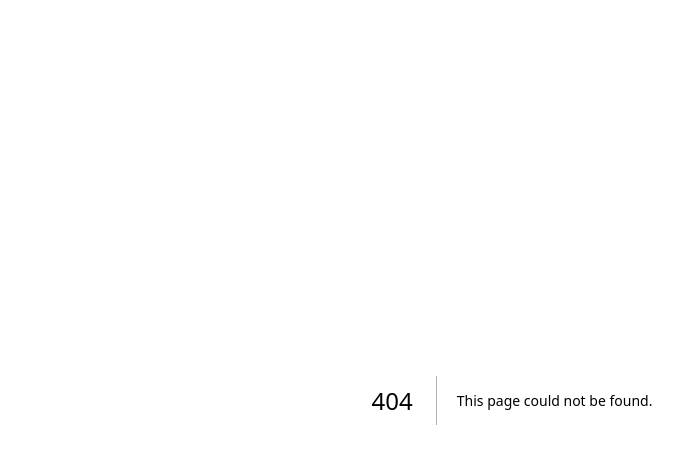
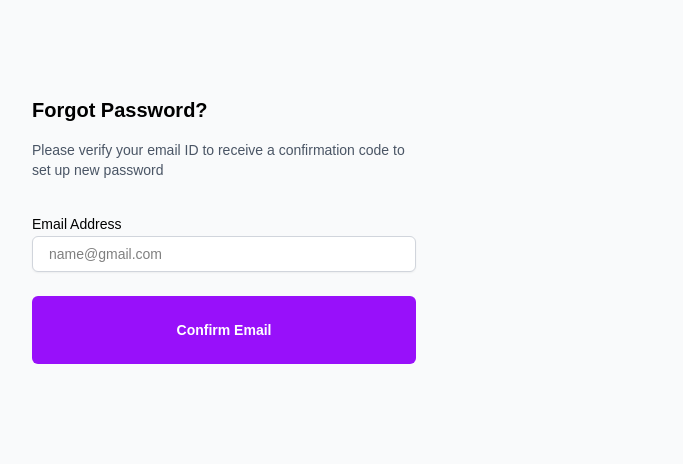
Before and after one commit to fidelis3/Warm-Lead-Sourcer, a Next.js app in the folder frontend/: page /forgot-password in a window 1280 px wide. Before the commit this address had no page. Shown: the top 464 px of the page, without its empty margins (128-811 px from the left). Built offline with nearby package versions, Linux system fonts and the light colour scheme.

Commit message:
complete frontend for the password reset page

```diff
--- /dev/null
+++ b/frontend/app/forgot-password/page.tsx
@@ -0,0 +1,181 @@
+"use client"
+
+import { useState } from "react"
+import { Button } from "@/components/ui/button"
+import { Input } from "@/components/ui/input"
+import Link from "next/link"
+
+export default function AuthFlowPage() {
+  const [step, setStep] = useState(1) // 1: email, 2: verify code, 3: reset password
+  const [email, setEmail] = useState("")
+  const [code, setCode] = useState(["", "", "", ""])
+  const [newPassword, setNewPassword] = useState("")
+  const [confirmPassword, setConfirmPassword] = useState("")
+
+  const handleEmailSubmit = () => {
+    if (email) {
+      setStep(2)
+    }
+  }
+
+  const handleCodeSubmit = () => {
+    if (code.every(digit => digit !== "")) {
+      setStep(3)
+    }
+  }
+
+  const handleCodeChange = (index: number, value: string) => {
+    if (value.length <= 1) {
+      const newCode = [...code]
+      newCode[index] = value
+      setCode(newCode)
+
+      // Auto-focus next input
+      if (value && index < 3) {
+        const nextInput = document.getElementById(`code-${index + 1}`)
+        nextInput?.focus()
+      }
+    }
+  }
+
+  const handlePasswordSubmit = () => {
+    if (newPassword && confirmPassword && newPassword === confirmPassword) {
+      // Handle password reset logic here
+      console.log("Password reset successful")
+    }
+  }
+
+  return (
+    <div className="min-h-screen bg-gray-50 p-8">
+      <div className="ml-8 max-w-sm pt-16 lg:ml-32">
+        {/* Step 1: Forgot Password - Email Entry */}
+        {step === 1 && (
+          <div className="space-y-8">
+            <div>
+              <h1 className="mb-4 text-xl font-bold text-black">Forgot Password?</h1>
+              <p className="text-sm text-gray-600">
+                Please verify your email ID to receive a confirmation code to set up new password
+              </p>
+            </div>
+
+            <div className="space-y-6">
+              <div className="space-y-2">
+                <label htmlFor="forgot-email" className="text-sm  font-medium text-black">
+                  Email Address
+                </label>
+                <Input
+                  id="forgot-email"
+                  type="email"
+                  value={email}
+                  onChange={(e) => setEmail(e.target.value)}
+                  placeholder="name@gmail.com"
+                  className="w-full text-black rounded-md border border-gray-300 bg-white px-4 py-3 text-sm"
+                />
+              </div>
+
+              <Button
+                onClick={handleEmailSubmit}
+                className="w-full rounded-md bg-purple-600 py-6 text-sm font-semibold text-white hover:bg-purple-700"
+              >
+                Confirm Email
+              </Button>
+            </div>
+          </div>
+        )}
+
+        {/* Step 2: Verify Email - Code Entry */}
+        {step === 2 && (
+          <div className="space-y-8">
+            <div>
+              <h2 className="mb-3 text-xl font-bold text-black">Verify email address</h2>
+              <p className="text-sm text-black">
+                verification code sent to <span className="text-purple-600">{email}</span>
+              </p>
+            </div>
+
+            <div className="space-y-6">
+              <div className="flex gap-3">
+                {[0, 1, 2, 3].map((index) => (
+                  <Input
+                    key={index}
+                    id={`code-${index}`}
+                    type="text"
+                    maxLength={1}
+                    value={code[index]}
+                    onChange={(e) => handleCodeChange(index, e.target.value)}
+                    className="h-16 w-16 rounded-md border border-gray-300 bg-white text-center  text-black text-xl font-semibold"
+                  />
+                ))}
+              </div>
+
+              <Button
+                onClick={handleCodeSubmit}
+                className="w-full rounded-md bg-purple-600 py-6 text-sm font-semibold text-white hover:bg-purple-700"
+              >
+                Confirm code
+              </Button>
+
+              <p className="text-center text-sm text-gray-600">
+                <span className="font-semibold text-black">00:58</span> Resend Confirmation Code
+              </p>
+            </div>
+          </div>
+        )}
+
+        {/* Step 3: Reset Password */}
+        {step === 3 && (
+          <div className="space-y-8">
+            <div>
+              <h2 className="mb-3 text-xl font-bold text-black">Reset Password</h2>
+              <p className="text-sm text-gray-600">Please enter your new password</p>
+            </div>
+
+            <div className="space-y-6">
+              <div className="space-y-2">
+                <label htmlFor="new-password" className="text-sm font-medium text-black">
+                  Password
+                </label>
+                <Input
+                  id="new-password"
+                  type="password"
+                  value={newPassword}
+                  onChange={(e) => setNewPassword(e.target.value)}
+                  placeholder="Enter new password"
+                  className="w-full rounded-md border border-gray-300 mt-3  bg-white px-4 py-3 text-sm"
+                />
+              </div>
+
+              <div className="space-y-2">
+                <label htmlFor="confirm-password" className="text-sm font-medium text-black">
+                  Confirm Password
+                </label>
+                <Input
+                  id="confirm-password"
+                  type="password"
+                  value={confirmPassword}
+                  onChange={(e) => setConfirmPassword(e.target.value)}
+                  placeholder="Confirm new password"
+                  className="w-full rounded-md border border-gray-300 text-black bg-white px-4 py-3 text-sm"
+                />
+              </div>
+
+              <Button
+                onClick={handlePasswordSubmit}
+                className="w-full rounded-md bg-purple-600 py-6 text-sm font-semibold text-white hover:bg-purple-700"
+              >
+                Confirm Password
+              </Button>
+
+              <p className="text-center text-sm text-gray-600">
+                Know your password?{" "}
+                <Link href="/login" className="font-medium text-purple-600 hover:underline">
+                  Log in
+                </Link>
+              </p>
+            </div>
+          </div>
+        )}
+      </div>
+    </div>
+  )
+}
--- a/frontend/app/login/page.tsx
+++ b/frontend/app/login/page.tsx
@@ -136,7 +136,7 @@ function LoginForm() {
                 </button>
               </div>
               <div className="text-right">
-                <Link href="#" className="text-xs text-purple-600 hover:underline">
+                <Link href="/forgot-password" className="text-xs text-purple-600 hover:underline">
                   forgot password?
                 </Link>
               </div>
--- a/frontend/app/signup/page.tsx
+++ b/frontend/app/signup/page.tsx
@@ -313,12 +313,7 @@ export default function SignupPage() {
               CONTINUE WITH GOOGLE
             </Button>
 
-            <Button
-              variant="outline"
-              className="w-full rounded-md border-2 border-gray-300 bg-gray-200 py-6 text-sm font-medium text-gray-700 hover:bg-gray-300"
-            >
-              CONTINUE AS A GUEST
-            </Button>
+
           </div>
 
           <div className="text-center text-xs text-gray-600">
```
